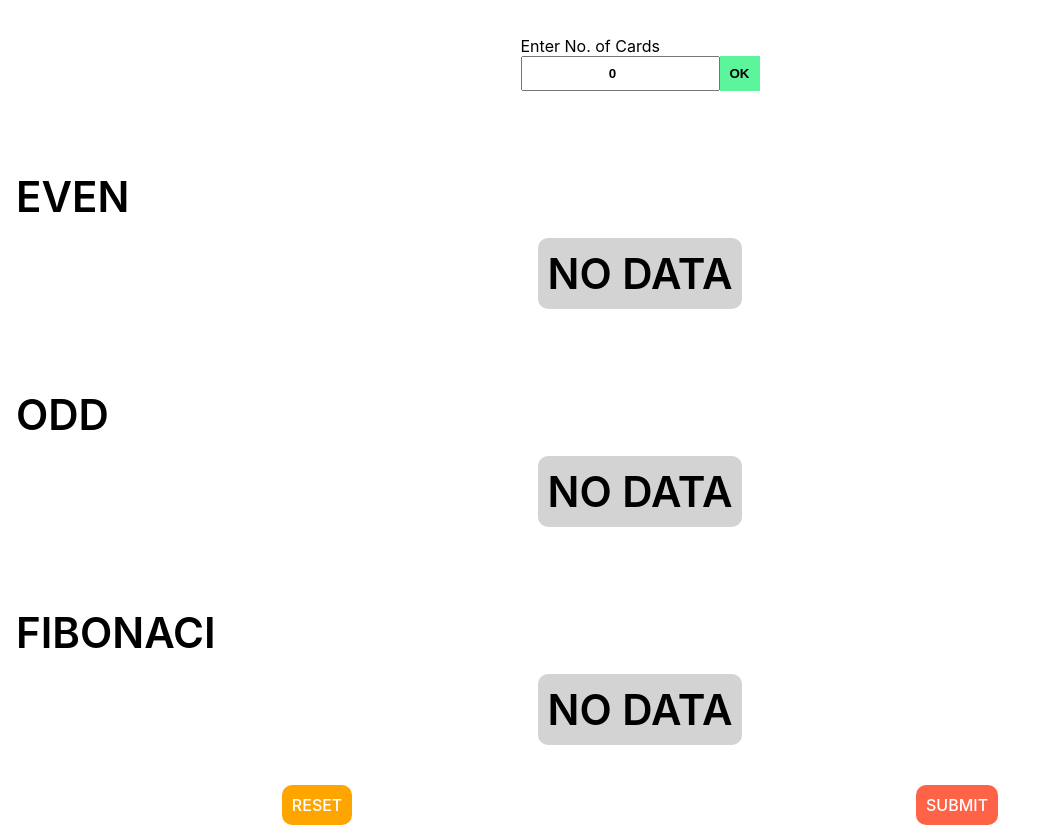
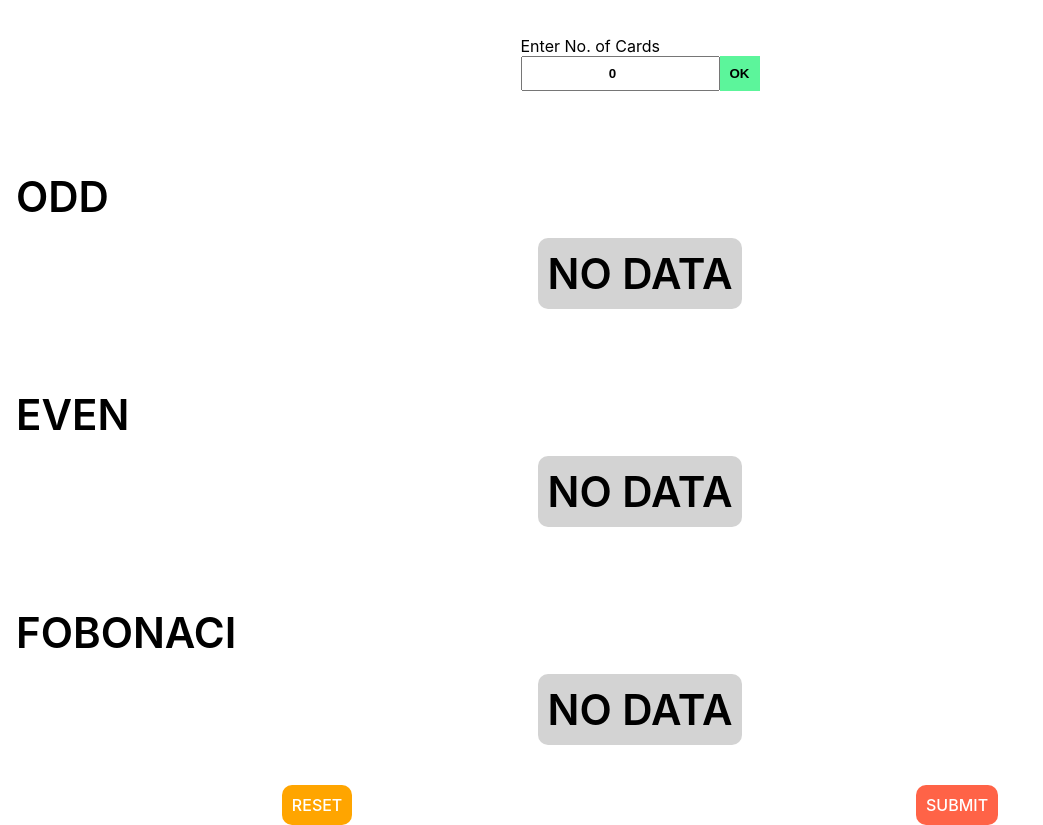
Before and after one commit to saurav0705/State-Retenetion-Redux, a React (Create React App) app: page / in a window 1280 px wide. Shown: the whole page, without its empty margins (0-1043 px from the left). Built offline with nearby package versions, Linux system fonts and the light colour scheme.

Commit message:
modularized even more

```diff
--- a/src/App.js
+++ b/src/App.js
@@ -11,6 +11,21 @@ function App(props) {
   useEffect(()=>{
     setTimeout(()=>setMessage(''),2000);
   },[message])
+
+  var component = {
+    "odd":{
+      heading:"odd",
+      display:(val)=>2*val +1
+    },
+    "even":{
+      heading:"even",
+      display:val => val*2
+    },
+    "fobonaci":{
+      heading:"fobonaci",
+      display:fibo
+    }
+  }
   function fibo(num){
     var a = 1, b = 0, temp;
     while (num >= 0){
@@ -35,30 +50,19 @@ function App(props) {
         <div>Enter No. of Cards</div>
         <input type="number" value={input} onChange={(event)=>setInput(event.target.value)}/><button onClick={() => setCards()}>ok</button>
       </div>
-      <ListComponent
-        heading="even"
+
+      {Object.keys(component).map(comp => {
+        return(
+          <ListComponent
+        heading={component[comp].heading}
         cards={item}
-        display={(val) => val*2}
+        display={component[comp].display}
         select={(val) => props.select(val)}
         data={props.data}
 
       />
-      <ListComponent
-        heading="odd"
-        cards={item}
-        display={(val) => 2*val +1}
-        select={(val) => props.select(val)}
-        data={props.data}
-
-      />
-      <ListComponent
-      heading="fibonaci"
-      cards={item}
-      display={(val) => fibo(val)}
-      select={(val) => props.select(val)}
-      data={props.data}
-
-      />
+        )
+      })}
         <ButtonContainer
         submit={()=> props.submit()}
         reset={()=>props.reset()}
```
